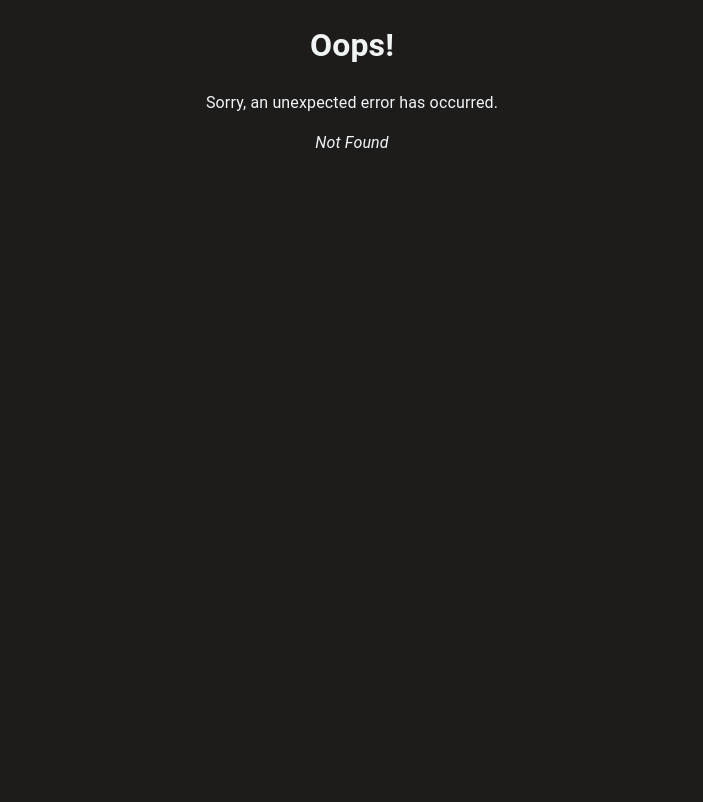
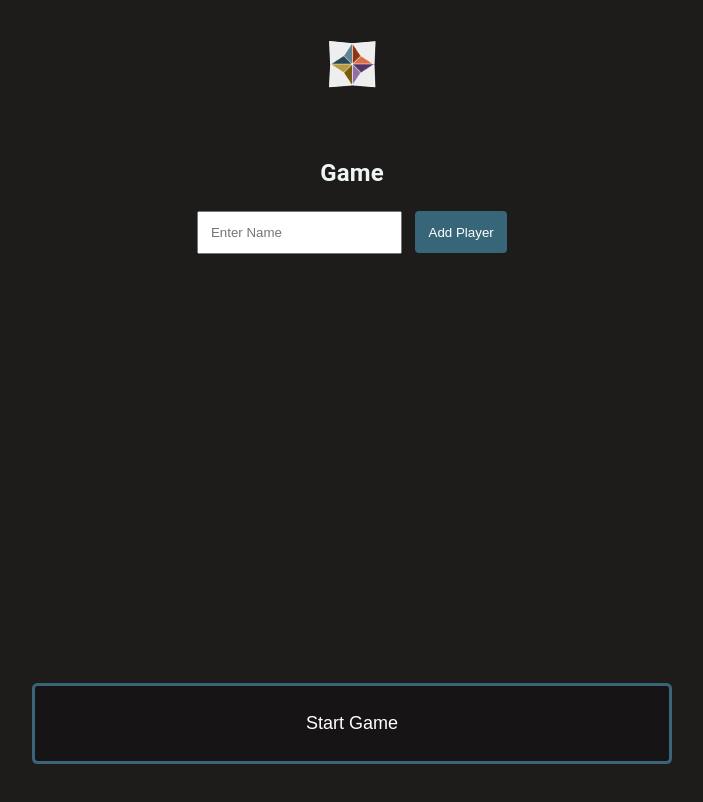
Before and after one commit to jennifer-good/grocery-app, a React (Vite) app: page /add-players in a window 1280 px wide. Before the commit this address had no page. Shown: the top 802 px of the page, without its empty margins (288-991 px from the left). Built offline with nearby package versions, Linux system fonts and the light colour scheme.

Commit message:
path to start game

```diff
--- a/src/App.jsx
+++ b/src/App.jsx
@@ -14,7 +14,7 @@ function App() {
       <img src={Logo} alt="Logo" className="logo-home"/>
       <h1>Cootie Catcher</h1>
       <Box sx={{p:1}}>
-        <Link to={'game'}><Button sx={{width:150}} variant="contained">Play Game</Button></Link>
+        <Link to={'add-players'}><Button sx={{width:150}} variant="contained">Play Game</Button></Link>
       </Box>
       <Box sx={{p:1}}>
         <Link to={'about'}><Button sx={{width:150}} variant="outlined">Learn More</Button></Link>
--- /dev/null
+++ b/src/components/add-players.jsx
@@ -0,0 +1,27 @@
+import React, { useState } from 'react';
+import Header from './header';
+import Players from './players';
+import PlayersForm from './players-form.jsx';
+import { Link } from 'react-router-dom';
+
+function AddPlayers() {
+  const [ players, setPlayers ] = useState([]);
+
+  const addPlayer = (userInput ) => {
+    let copy = [...players];
+    copy = [...copy, { id: players.length + 1, name: userInput, complete: false }];
+    setPlayers(copy);
+  }
+
+  return (
+    <>
+    <Header />
+    <h2>Game</h2>
+    <PlayersForm addPlayer={addPlayer}/>
+    <Players players={players}/>
+    <Link to={'/game'}><button className='game-button'>Start Game</button></Link>
+    </>
+  )
+}
+
+export default AddPlayers;
--- a/src/components/game.jsx
+++ b/src/components/game.jsx
@@ -1,24 +1,13 @@
 import React, { useState } from 'react';
 import Header from './header';
-import Players from './players';
-import PlayersForm from './players-form.jsx';
+
 
 function Game() {
-  const [ players, setPlayers ] = useState([]);
-
-  const addPlayer = (userInput ) => {
-    let copy = [...players];
-    copy = [...copy, { id: players.length + 1, name: userInput, complete: false }];
-    setPlayers(copy);
-  }
 
   return (
     <>
     <Header />
     <h2>Game</h2>
-    <PlayersForm addPlayer={addPlayer}/>
-    <Players players={players}/>
-    <button className='game-button'>Start Game</button>
     </>
   )
 }
--- a/src/main.jsx
+++ b/src/main.jsx
@@ -5,6 +5,7 @@ import { ThemeProvider } from '@mui/material/styles';
 import App from './App';
 import ErrorPage from "./components/error-page";
 import About from "./components/about";
+import AddPlayers from "./components/add-players";
 import Game from "./components/game";
 import theme from './theme';
 import {
@@ -23,6 +24,10 @@ const router = createBrowserRouter([
     element: <About />,
   },
   {
+    path: "add-players",
+    element: <AddPlayers />,
+  },
+  {
     path: "game",
     element: <Game />,
   }
```
